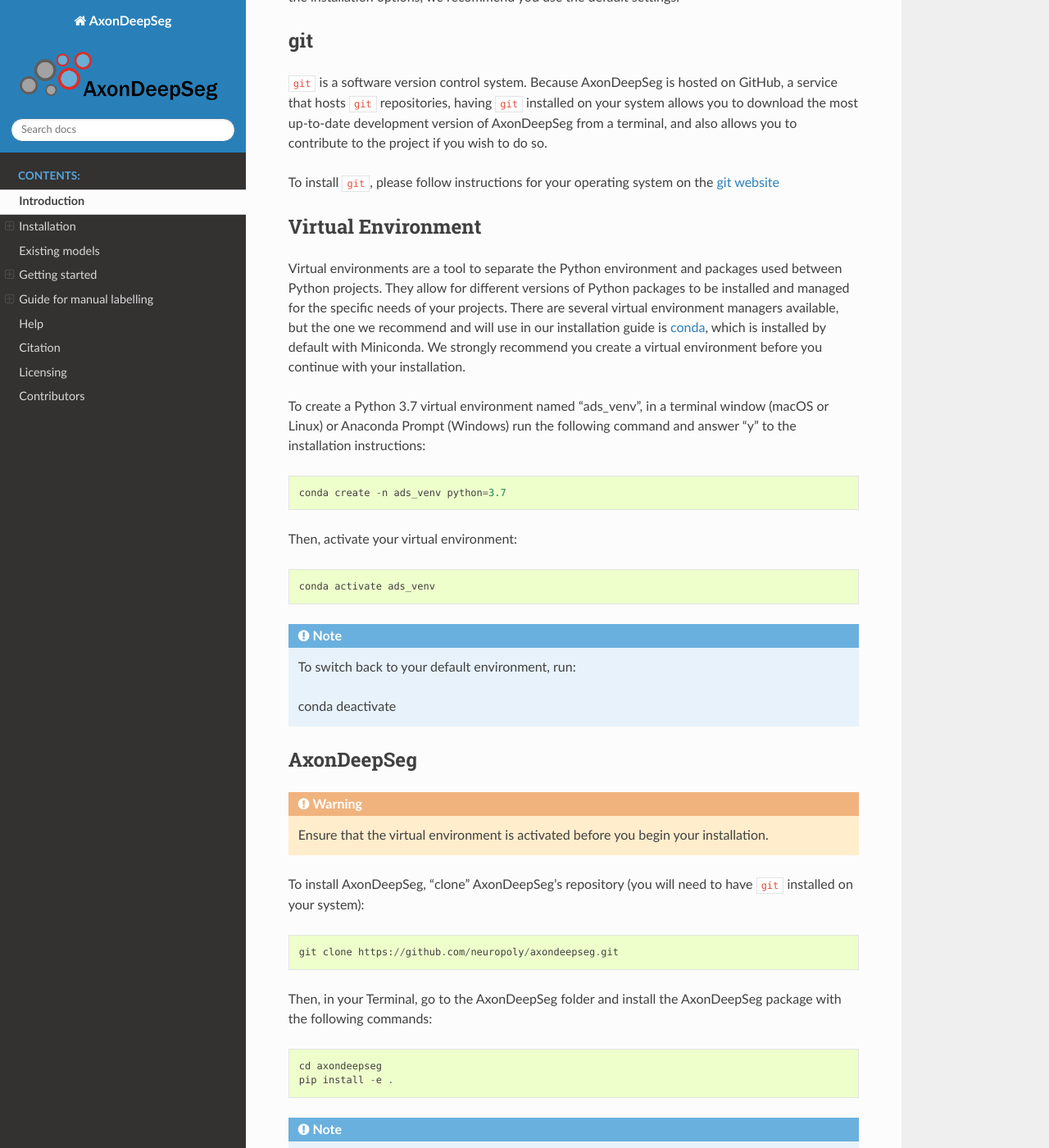
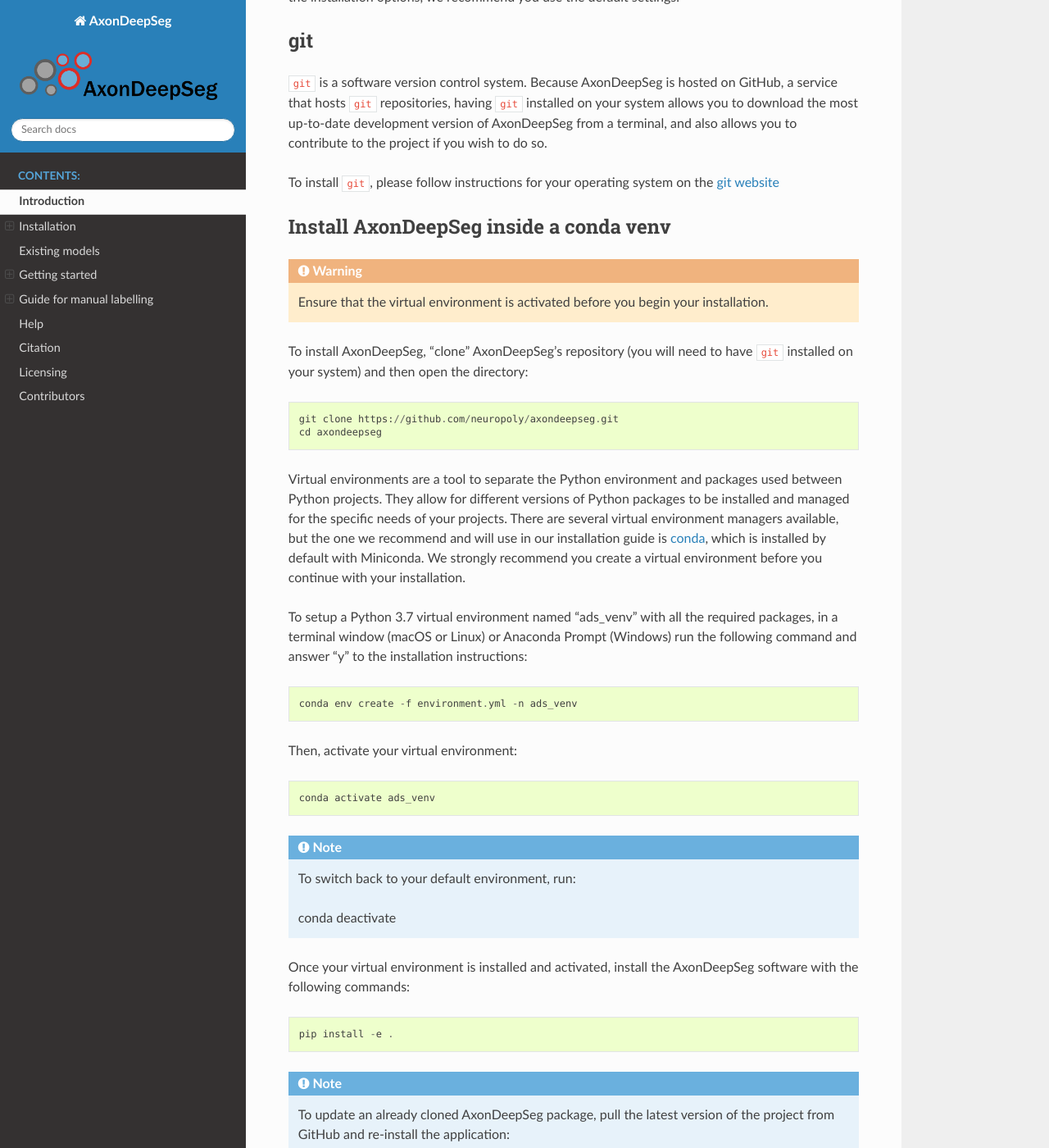
Before and after one commit to axondeepseg/axondeepseg, a Sphinx documentation site: the page built from docs/source/documentation.rst, in a window 1280 px wide and 1400 px high, scrolled down 2043 px. Shown: the whole window at 82% size. Built offline with Sphinx 7.4.7 and the Read the Docs theme 2.0.0, drawn with Linux system fonts in a browser that asks for light colours.

Commit message:
Update installationi inistructions in documentation

```diff
--- a/docs/source/documentation.rst
+++ b/docs/source/documentation.rst
@@ -60,13 +60,20 @@
 
 To install ``git``, please follow instructions for your operating system on the `git website <https://git-scm.com/downloads>`_
 
-Virtual Environment
--------------------
+Install AxonDeepSeg inside a conda venv
+-----------
+.. WARNING :: Ensure that the virtual environment is activated before you begin your installation.
+
+To install AxonDeepSeg, "clone" AxonDeepSeg's repository (you will need to have ``git`` installed on your system) and then open the directory::
+
+    git clone https://github.com/neuropoly/axondeepseg.git
+    cd axondeepseg
+
 Virtual environments are a tool to separate the Python environment and packages used between Python projects. They allow for different versions of Python packages to be installed and managed for the specific needs of your projects. There are several virtual environment managers available, but the one we recommend and will use in our installation guide is `conda <https://conda.io/docs/>`_, which is installed by default with Miniconda. We strongly recommend you create a virtual environment before you continue with your installation.
 
-To create a Python 3.7 virtual environment named "ads_venv", in a terminal window (macOS or Linux) or Anaconda Prompt (Windows) run the following command and answer "y" to the installation instructions::
+To setup a Python 3.7 virtual environment named "ads_venv" with all the required packages, in a terminal window (macOS or Linux) or Anaconda Prompt (Windows) run the following command and answer "y" to the installation instructions::
 
-    conda create -n ads_venv python=3.7
+    conda env create -f environment.yml -n ads_venv
 
 Then, activate your virtual environment::
 
@@ -76,17 +83,8 @@
 
        conda deactivate
 
-AxonDeepSeg
------------
-.. WARNING :: Ensure that the virtual environment is activated before you begin your installation.
+Once your virtual environment is installed and activated, install the AxonDeepSeg software with the following commands::
 
-To install AxonDeepSeg, "clone" AxonDeepSeg's repository (you will need to have ``git`` installed on your system)::
-
-    git clone https://github.com/neuropoly/axondeepseg.git
-
-Then, in your Terminal, go to the AxonDeepSeg folder and install the AxonDeepSeg package with the following commands::
-
-    cd axondeepseg
     pip install -e .
 
 .. NOTE :: To update an already cloned AxonDeepSeg package, pull the latest version of the project from GitHub and re-install the application:
```
